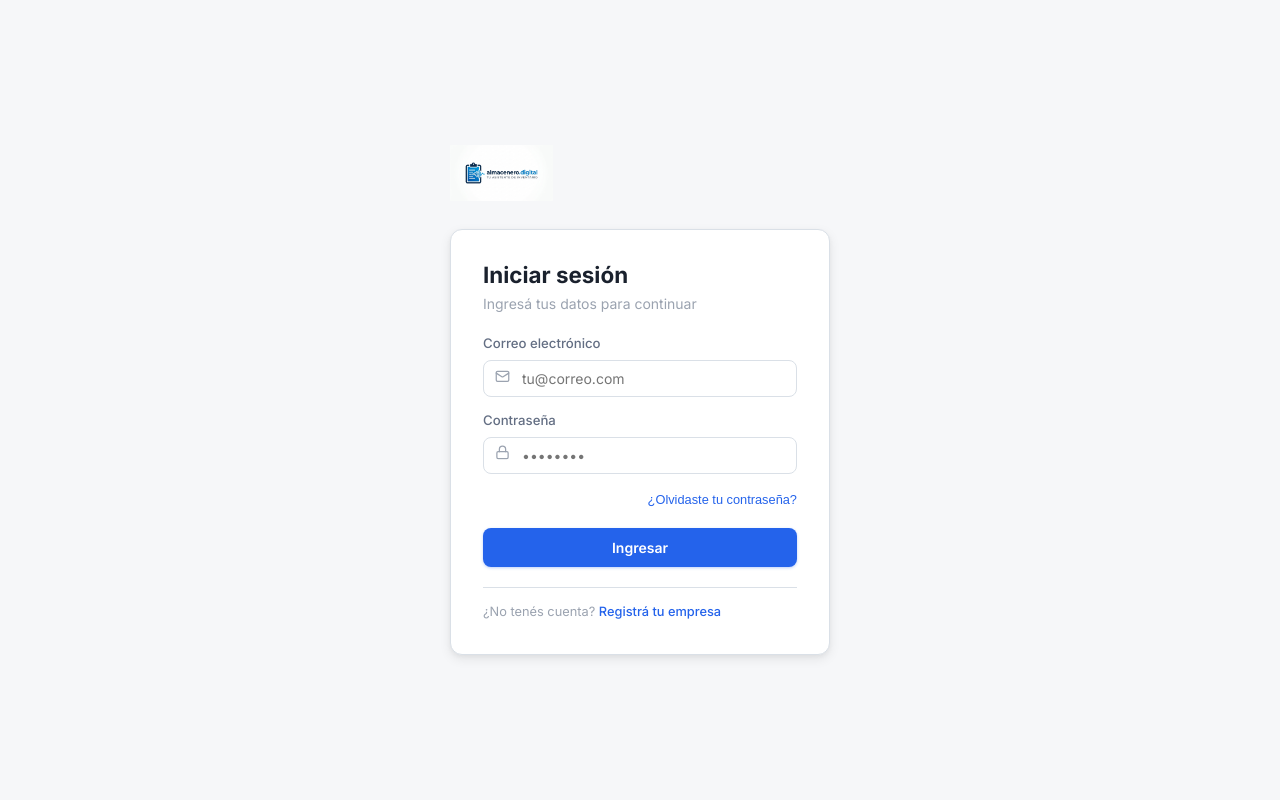
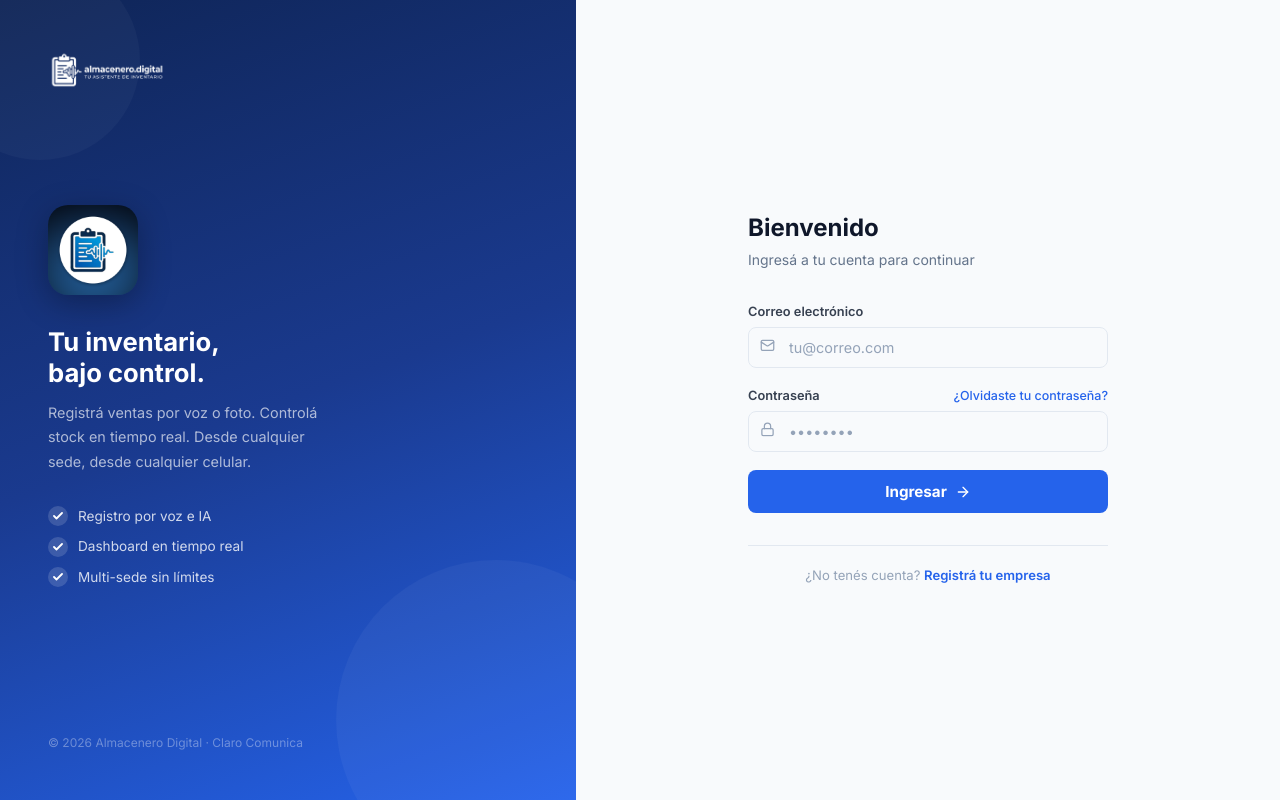
Before and after one commit to Carlosdantetadeo/GESTOR-DE-INVENTARIO, a Next.js app in the folder frontend/: page /login in a window 1280 px wide. Built offline with nearby package versions, Linux system fonts and the light colour scheme; no server answers.

Commit message:
feat(branding): logo HD + login split-screen + ícono perfil en sidebar

```diff
--- a/frontend/app/login/page.js
+++ b/frontend/app/login/page.js
@@ -2,7 +2,8 @@
 
 import { useState } from 'react'
 import Image from 'next/image'
-import { Lock, Mail, CheckCircle2 } from 'lucide-react'
+import Link from 'next/link'
+import { Lock, Mail, CheckCircle2, ArrowRight } from 'lucide-react'
 import { supabase } from '../../lib/supabase'
 
 export default function Login() {
@@ -10,7 +11,7 @@ export default function Login() {
   const [password, setPassword] = useState('')
   const [error,    setError]    = useState('')
   const [loading,  setLoading]  = useState(false)
-  const [mode,     setMode]     = useState('login')   // 'login' | 'reset'
+  const [mode,     setMode]     = useState('login')
   const [resetSent, setResetSent] = useState(false)
 
   const handleLogin = async (e) => {
@@ -19,7 +20,6 @@ export default function Login() {
     setError('')
 
     const { error: authError } = await supabase.auth.signInWithPassword({ email, password })
-
     if (authError) {
       setError('Correo o contraseña incorrectos.')
       setLoading(false)
@@ -28,7 +28,6 @@ export default function Login() {
 
     const { data: { user } } = await supabase.auth.getUser()
     const empresaId = user?.app_metadata?.empresa_id
-
     if (!empresaId) {
       setError('Tu cuenta no tiene una empresa asignada. Contactá al administrador.')
       await supabase.auth.signOut()
@@ -36,7 +35,6 @@ export default function Login() {
       return
     }
 
-    // Suspensión (sprint 021): si la empresa fue dada de baja, bloquear el acceso.
     const { data: emp } = await supabase.from('empresas').select('activa').eq('id', empresaId).single()
     if (emp && emp.activa === false) {
       setError('Tu empresa está suspendida. Contactá al proveedor.')
@@ -52,11 +50,9 @@ export default function Login() {
     e.preventDefault()
     setLoading(true)
     setError('')
-
     const { error: resetError } = await supabase.auth.resetPasswordForEmail(email, {
       redirectTo: `${window.location.origin}/login`,
     })
-
     setLoading(false)
     if (resetError) {
       setError('No se pudo enviar el correo. Verificá el email ingresado.')
@@ -66,177 +62,219 @@ export default function Login() {
   }
 
   return (
-    <div style={{
-      display: 'flex', alignItems: 'center', justifyContent: 'center',
-      minHeight: '100vh', position: 'fixed',
-      top: 0, left: 0, right: 0, bottom: 0,
-      background: 'hsl(var(--bg-base))', padding: '20px'
-    }}>
-      <div style={{ width: '100%', maxWidth: '380px', display: 'flex', flexDirection: 'column', gap: '28px' }}>
+    <div style={{ display: 'flex', minHeight: '100vh', fontFamily: "'Inter', sans-serif" }}>
 
-        <div style={{ display: 'flex', alignItems: 'center' }}>
+      <style>{`
+        * { box-sizing: border-box; margin: 0; padding: 0; }
+        @keyframes fadeUp { from { opacity: 0; transform: translateY(16px); } to { opacity: 1; transform: translateY(0); } }
+        .login-fade { animation: fadeUp 0.5s ease both; }
+        .login-input {
+          width: 100%; padding: 11px 14px 11px 40px;
+          border: 1.5px solid #e2e8f0; border-radius: 8px;
+          font-size: 0.9rem; color: #1a2236; background: #f8fafc;
+          outline: none; transition: border-color 0.15s, box-shadow 0.15s;
+          font-family: inherit;
+        }
+        .login-input:focus { border-color: #2563eb; box-shadow: 0 0 0 3px rgba(37,99,235,0.12); background: #fff; }
+        .login-input::placeholder { color: #94a3b8; }
+        .login-btn {
+          width: 100%; padding: 12px; border-radius: 8px; border: none;
+          background: #2563eb; color: #fff; font-size: 0.95rem; font-weight: 700;
+          cursor: pointer; transition: background 0.15s, transform 0.1s;
+          display: flex; align-items: center; justify-content: center; gap: 8px;
+          font-family: inherit;
+        }
+        .login-btn:hover:not(:disabled) { background: #1d4ed8; transform: translateY(-1px); }
+        .login-btn:disabled { opacity: 0.65; cursor: not-allowed; }
+        .panel-left {
+          width: 45%; background: linear-gradient(160deg, #0f2557 0%, #1a3a8f 50%, #2563eb 100%);
+          display: flex; flex-direction: column; padding: 48px;
+          position: relative; overflow: hidden;
+        }
+        .panel-right {
+          flex: 1; display: flex; align-items: center; justify-content: center;
+          padding: 40px 24px; background: #f8fafc;
+        }
+        @media (max-width: 768px) {
+          .panel-left { display: none !important; }
+          .panel-right { width: 100%; }
+        }
+      `}</style>
+
+      {/* ── PANEL IZQUIERDO — MARCA ── */}
+      <div className="panel-left">
+        {/* Círculo decorativo fondo */}
+        <div style={{ position: 'absolute', bottom: '-80px', right: '-80px', width: '320px', height: '320px', borderRadius: '50%', background: 'rgba(255,255,255,0.04)' }} />
+        <div style={{ position: 'absolute', top: '-40px', left: '-60px', width: '200px', height: '200px', borderRadius: '50%', background: 'rgba(255,255,255,0.03)' }} />
+
+        {/* Logo en blanco */}
+        <div style={{ marginBottom: 'auto' }}>
           <Image
-            src="/logo-almacenerodigital.png"
+            src="/logo-almacenero-digital-hd.png"
             alt="Almacenero Digital"
-            width={220}
-            height={120}
+            width={280}
+            height={90}
             priority
-            style={{ height: '56px', width: 'auto' }}
+            style={{ height: '44px', width: 'auto', filter: 'brightness(0) invert(1)' }}
           />
         </div>
 
-        <div style={{
-          background: 'hsl(var(--bg-surface))', border: '1px solid hsl(var(--border))',
-          borderRadius: 'var(--radius-lg)', padding: '32px', boxShadow: 'var(--shadow-md)',
-          display: 'flex', flexDirection: 'column', gap: '20px'
-        }}>
+        {/* Ícono central */}
+        <div style={{ display: 'flex', flexDirection: 'column', alignItems: 'flex-start', gap: '32px', marginBottom: 'auto' }}>
+          <Image
+            src="/foto-perfil-almacenero-digital.png"
+            alt=""
+            width={100}
+            height={100}
+            style={{ width: '90px', height: '90px', borderRadius: '20px', boxShadow: '0 8px 32px rgba(0,0,0,0.3)' }}
+          />
+          <div>
+            <h2 style={{ color: '#fff', fontSize: '1.6rem', fontWeight: 800, lineHeight: 1.2, marginBottom: '12px' }}>
+              Tu inventario,<br />bajo control.
+            </h2>
+            <p style={{ color: 'rgba(255,255,255,0.65)', fontSize: '0.9rem', lineHeight: 1.7, maxWidth: '280px' }}>
+              Registrá ventas por voz o foto. Controlá stock en tiempo real. Desde cualquier sede, desde cualquier celular.
+            </p>
+          </div>
+
+          {/* Bullets */}
+          <div style={{ display: 'flex', flexDirection: 'column', gap: '10px' }}>
+            {['Registro por voz e IA', 'Dashboard en tiempo real', 'Multi-sede sin límites'].map(item => (
+              <div key={item} style={{ display: 'flex', alignItems: 'center', gap: '10px' }}>
+                <div style={{ width: '20px', height: '20px', borderRadius: '50%', background: 'rgba(255,255,255,0.15)', display: 'flex', alignItems: 'center', justifyContent: 'center', flexShrink: 0 }}>
+                  <svg width="10" height="8" viewBox="0 0 10 8" fill="none"><path d="M1 4l2.5 2.5L9 1" stroke="#fff" strokeWidth="1.8" strokeLinecap="round" strokeLinejoin="round"/></svg>
+                </div>
+                <span style={{ color: 'rgba(255,255,255,0.8)', fontSize: '0.85rem' }}>{item}</span>
+              </div>
+            ))}
+          </div>
+        </div>
+
+        {/* Footer del panel */}
+        <div style={{ color: 'rgba(255,255,255,0.35)', fontSize: '0.75rem', marginTop: '40px' }}>
+          © {new Date().getFullYear()} Almacenero Digital · Claro Comunica
+        </div>
+      </div>
+
+      {/* ── PANEL DERECHO — FORMULARIO ── */}
+      <div className="panel-right">
+        <div className="login-fade" style={{ width: '100%', maxWidth: '360px', display: 'flex', flexDirection: 'column', gap: '32px' }}>
+
+          {/* Logo mobile (solo visible en mobile) */}
+          <div style={{ display: 'none' }} className="logo-mobile">
+            <Image src="/logo-almacenero-digital-hd.png" alt="Almacenero Digital" width={220} height={70} priority style={{ height: '40px', width: 'auto' }} />
+          </div>
 
           {mode === 'login' ? (
             <>
               <div>
-                <h1 style={{ fontSize: '1.4rem', marginBottom: '4px' }}>Iniciar sesión</h1>
-                <p style={{ color: 'hsl(var(--text-muted))', fontSize: '0.875rem' }}>
-                  Ingresá tus datos para continuar
-                </p>
+                <h1 style={{ fontSize: '1.5rem', fontWeight: 800, color: '#0f172a', marginBottom: '6px' }}>Bienvenido</h1>
+                <p style={{ color: '#64748b', fontSize: '0.875rem' }}>Ingresá a tu cuenta para continuar</p>
               </div>
 
-              <form onSubmit={handleLogin} style={{ display: 'flex', flexDirection: 'column', gap: '14px' }}>
-                <Field label="Correo electrónico">
-                  <InputIcon icon={<Mail size={15} />}>
-                    <input
-                      type="email" required value={email}
-                      onChange={(e) => setEmail(e.target.value)}
-                      placeholder="tu@correo.com"
-                      className="input-field" style={{ paddingLeft: '38px' }}
-                    />
-                  </InputIcon>
-                </Field>
-
-                <Field label="Contraseña">
-                  <InputIcon icon={<Lock size={15} />}>
-                    <input
-                      type="password" required value={password}
-                      onChange={(e) => setPassword(e.target.value)}
-                      placeholder="••••••••"
-                      className="input-field" style={{ paddingLeft: '38px' }}
-                    />
-                  </InputIcon>
-                </Field>
-
-                <div style={{ textAlign: 'right' }}>
-                  <button
-                    type="button"
-                    onClick={() => { setMode('reset'); setError('') }}
-                    style={{ background: 'none', border: 'none', padding: 0, cursor: 'pointer',
-                      fontSize: '0.8rem', color: 'hsl(var(--accent))', fontWeight: 500 }}
-                  >
-                    ¿Olvidaste tu contraseña?
-                  </button>
+              <form onSubmit={handleLogin} style={{ display: 'flex', flexDirection: 'column', gap: '18px' }}>
+                <div style={{ display: 'flex', flexDirection: 'column', gap: '6px' }}>
+                  <label style={{ fontSize: '0.8rem', fontWeight: 600, color: '#374151' }}>Correo electrónico</label>
+                  <div style={{ position: 'relative' }}>
+                    <span style={{ position: 'absolute', left: '12px', top: '50%', transform: 'translateY(-50%)', color: '#94a3b8' }}>
+                      <Mail size={15} />
+                    </span>
+                    <input type="email" required value={email} onChange={e => setEmail(e.target.value)}
+                      placeholder="tu@correo.com" className="login-input" autoComplete="email" />
+                  </div>
                 </div>
 
-                {error && <ErrorBox>{error}</ErrorBox>}
+                <div style={{ display: 'flex', flexDirection: 'column', gap: '6px' }}>
+                  <div style={{ display: 'flex', justifyContent: 'space-between', alignItems: 'center' }}>
+                    <label style={{ fontSize: '0.8rem', fontWeight: 600, color: '#374151' }}>Contraseña</label>
+                    <button type="button" onClick={() => { setMode('reset'); setError('') }}
+                      style={{ background: 'none', border: 'none', padding: 0, cursor: 'pointer', fontSize: '0.78rem', color: '#2563eb', fontWeight: 500, fontFamily: 'inherit' }}>
+                      ¿Olvidaste tu contraseña?
+                    </button>
+                  </div>
+                  <div style={{ position: 'relative' }}>
+                    <span style={{ position: 'absolute', left: '12px', top: '50%', transform: 'translateY(-50%)', color: '#94a3b8' }}>
+                      <Lock size={15} />
+                    </span>
+                    <input type="password" required value={password} onChange={e => setPassword(e.target.value)}
+                      placeholder="••••••••" className="login-input" autoComplete="current-password" />
+                  </div>
+                </div>
 
-                <button type="submit" disabled={loading} className="btn btn-primary"
-                  style={{ width: '100%', padding: '11px', marginTop: '4px' }}>
-                  {loading ? 'Verificando...' : 'Ingresar'}
+                {error && (
+                  <div style={{ background: '#fef2f2', border: '1px solid #fecaca', borderRadius: '8px', padding: '10px 14px', fontSize: '0.825rem', color: '#dc2626' }}>
+                    {error}
+                  </div>
+                )}
+
+                <button type="submit" disabled={loading} className="login-btn">
+                  {loading ? 'Verificando...' : (<>Ingresar <ArrowRight size={16} /></>)}
                 </button>
               </form>
 
-              <div style={{ borderTop: '1px solid hsl(var(--border))', paddingTop: '14px',
-                fontSize: '0.8rem', color: 'hsl(var(--text-muted))' }}>
+              <div style={{ borderTop: '1px solid #e2e8f0', paddingTop: '20px', textAlign: 'center', fontSize: '0.82rem', color: '#94a3b8' }}>
                 ¿No tenés cuenta?{' '}
-                <a href="/registro" style={{ color: 'hsl(var(--accent))', textDecoration: 'none', fontWeight: 500 }}>
+                <Link href="/registro" style={{ color: '#2563eb', textDecoration: 'none', fontWeight: 600 }}>
                   Registrá tu empresa
-                </a>
+                </Link>
               </div>
             </>
+
           ) : resetSent ? (
-            <>
-              <div style={{ display: 'flex', alignItems: 'center', gap: '12px' }}>
+            <div style={{ textAlign: 'center', display: 'flex', flexDirection: 'column', gap: '20px', alignItems: 'center' }}>
+              <div style={{ width: '56px', height: '56px', borderRadius: '50%', background: '#f0fdf4', display: 'flex', alignItems: 'center', justifyContent: 'center' }}>
                 <CheckCircle2 size={28} color="#16a34a" />
-                <div>
-                  <div style={{ fontSize: '1.1rem', fontWeight: 700 }}>Revisá tu correo</div>
-                  <div style={{ fontSize: '0.85rem', color: 'hsl(var(--text-muted))' }}>
-                    Te enviamos un link para restablecer tu contraseña
-                  </div>
+              </div>
+              <div>
+                <div style={{ fontSize: '1.2rem', fontWeight: 700, color: '#0f172a', marginBottom: '8px' }}>Revisá tu correo</div>
+                <div style={{ fontSize: '0.875rem', color: '#64748b', lineHeight: 1.6 }}>
+                  Te enviamos un link para restablecer tu contraseña.
                 </div>
               </div>
-              <button type="button" onClick={() => { setMode('login'); setResetSent(false) }}
-                className="btn btn-primary" style={{ width: '100%', padding: '11px' }}>
-                Volver al login
+              <button type="button" onClick={() => { setMode('login'); setResetSent(false) }} className="login-btn">
+                Volver al inicio de sesión
               </button>
-            </>
+            </div>
+
           ) : (
             <>
               <div>
-                <h1 style={{ fontSize: '1.4rem', marginBottom: '4px' }}>Recuperar contraseña</h1>
-                <p style={{ color: 'hsl(var(--text-muted))', fontSize: '0.875rem' }}>
-                  Te enviamos un link para crear una nueva contraseña
-                </p>
+                <h1 style={{ fontSize: '1.4rem', fontWeight: 800, color: '#0f172a', marginBottom: '6px' }}>Recuperar contraseña</h1>
+                <p style={{ color: '#64748b', fontSize: '0.875rem' }}>Te enviamos un link para crear una nueva</p>
               </div>
 
-              <form onSubmit={handleReset} style={{ display: 'flex', flexDirection: 'column', gap: '14px' }}>
-                <Field label="Correo electrónico">
-                  <InputIcon icon={<Mail size={15} />}>
-                    <input
-                      type="email" required value={email}
-                      onChange={(e) => setEmail(e.target.value)}
-                      placeholder="tu@correo.com"
-                      className="input-field" style={{ paddingLeft: '38px' }}
-                    />
-                  </InputIcon>
-                </Field>
+              <form onSubmit={handleReset} style={{ display: 'flex', flexDirection: 'column', gap: '18px' }}>
+                <div style={{ display: 'flex', flexDirection: 'column', gap: '6px' }}>
+                  <label style={{ fontSize: '0.8rem', fontWeight: 600, color: '#374151' }}>Correo electrónico</label>
+                  <div style={{ position: 'relative' }}>
+                    <span style={{ position: 'absolute', left: '12px', top: '50%', transform: 'translateY(-50%)', color: '#94a3b8' }}>
+                      <Mail size={15} />
+                    </span>
+                    <input type="email" required value={email} onChange={e => setEmail(e.target.value)}
+                      placeholder="tu@correo.com" className="login-input" autoComplete="email" />
+                  </div>
+                </div>
 
-                {error && <ErrorBox>{error}</ErrorBox>}
+                {error && (
+                  <div style={{ background: '#fef2f2', border: '1px solid #fecaca', borderRadius: '8px', padding: '10px 14px', fontSize: '0.825rem', color: '#dc2626' }}>
+                    {error}
+                  </div>
+                )}
 
-                <button type="submit" disabled={loading} className="btn btn-primary"
-                  style={{ width: '100%', padding: '11px', marginTop: '4px' }}>
+                <button type="submit" disabled={loading} className="login-btn">
                   {loading ? 'Enviando...' : 'Enviar link de recuperación'}
                 </button>
               </form>
 
               <button type="button" onClick={() => { setMode('login'); setError('') }}
-                style={{ background: 'none', border: 'none', padding: 0, cursor: 'pointer',
-                  fontSize: '0.85rem', color: 'hsl(var(--text-muted))', textAlign: 'center' }}>
-                ← Volver al login
+                style={{ background: 'none', border: 'none', cursor: 'pointer', fontSize: '0.85rem', color: '#64748b', textAlign: 'center', fontFamily: 'inherit' }}>
+                ← Volver al inicio de sesión
               </button>
             </>
           )}
         </div>
       </div>
+
     </div>
   )
 }
-
-function Field({ label, children }) {
-  return (
-    <div style={{ display: 'flex', flexDirection: 'column', gap: '6px' }}>
-      <label style={{ fontSize: '0.825rem', fontWeight: 500, color: 'hsl(var(--text-secondary))' }}>
-        {label}
-      </label>
-      {children}
-    </div>
-  )
-}
-
-function InputIcon({ icon, children }) {
-  return (
-    <div style={{ position: 'relative' }}>
-      <span style={{ position: 'absolute', left: '12px', top: '50%',
-        transform: 'translateY(-50%)', color: 'hsl(var(--text-muted))' }}>
-        {icon}
-      </span>
-      {children}
-    </div>
-  )
-}
-
-function ErrorBox({ children }) {
-  return (
-    <div style={{ background: '#fef2f2', border: '1px solid #fecaca',
-      borderRadius: 'var(--radius-md)', padding: '10px 14px',
-      fontSize: '0.825rem', color: '#dc2626' }}>
-      {children}
-    </div>
-  )
-}
--- a/frontend/app/page.js
+++ b/frontend/app/page.js
@@ -155,7 +155,7 @@ export default function LandingPage() {
       <nav style={{ position: 'sticky', top: 0, zIndex: 100, background: 'rgba(248,250,252,0.92)', backdropFilter: 'blur(14px)', borderBottom: '1px solid #e2e8f0' }}>
         <div style={{ maxWidth: '1100px', margin: '0 auto', padding: '0 24px', height: '64px', display: 'flex', alignItems: 'center', justifyContent: 'space-between' }}>
           <Link href="/" style={{ display: 'inline-flex', alignItems: 'center', textDecoration: 'none' }}>
-            <Image src="/logo-almacenerodigital.png" alt="Almacenero Digital" width={200} height={80} priority style={{ height: '32px', width: 'auto' }} />
+            <Image src="/logo-almacenero-digital-hd.png" alt="Almacenero Digital" width={280} height={90} priority style={{ height: '38px', width: 'auto' }} />
           </Link>
           <div style={{ display: 'flex', alignItems: 'center', gap: '28px' }}>
             <a href="#beneficios" className="nav-link hide-mobile">Beneficios</a>
@@ -312,7 +312,7 @@ export default function LandingPage() {
       {/* ── FOOTER ── */}
       <footer id="contacto" style={{ background: '#0f172a', color: '#94a3b8', padding: '40px 24px' }}>
         <div style={{ maxWidth: '1100px', margin: '0 auto', display: 'flex', justifyContent: 'space-between', alignItems: 'center', flexWrap: 'wrap', gap: '16px' }}>
-          <Image src="/logo-almacenerodigital.png" alt="Almacenero Digital" width={160} height={64} style={{ height: '28px', width: 'auto', filter: 'brightness(0) invert(1)', opacity: 0.85 }} />
+          <Image src="/logo-almacenero-digital-hd.png" alt="Almacenero Digital" width={240} height={76} style={{ height: '32px', width: 'auto', filter: 'brightness(0) invert(1)', opacity: 0.9 }} />
           <div style={{ display: 'flex', gap: '24px', flexWrap: 'wrap', fontSize: '0.82rem' }}>
             <a href={WA_LINK} target="_blank" rel="noopener noreferrer" style={{ color: '#25d366', textDecoration: 'none', display: 'flex', alignItems: 'center', gap: '6px' }}>
               WhatsApp +51 906 959 989
--- a/frontend/components/Logo.js
+++ b/frontend/components/Logo.js
@@ -3,16 +3,21 @@
 import Image from 'next/image'
 import Link from 'next/link'
 
-export default function Logo({ height = 36, href = '/', linkStyle = {} }) {
+export default function Logo({ height = 36, href = '/', white = false, linkStyle = {} }) {
   return (
     <Link href={href} style={{ display: 'inline-flex', alignItems: 'center', textDecoration: 'none', ...linkStyle }}>
       <Image
-        src="/logo-almacenerodigital.png"
+        src="/logo-almacenero-digital-hd.png"
         alt="Almacenero Digital"
-        width={200}
-        height={80}
+        width={320}
+        height={100}
         priority
-        style={{ height: `${height}px`, width: 'auto', display: 'block' }}
+        style={{
+          height: `${height}px`,
+          width: 'auto',
+          display: 'block',
+          ...(white ? { filter: 'brightness(0) invert(1)' } : {}),
+        }}
       />
     </Link>
   )
--- a/frontend/components/Sidebar.js
+++ b/frontend/components/Sidebar.js
@@ -16,6 +16,7 @@ import {
   X
 } from 'lucide-react'
 import { supabase } from '../lib/supabase'
+import Image from 'next/image'
 import Logo from './Logo'
 
 export default function Sidebar({ empresa = { nombre: 'Inventario' } }) {
@@ -130,7 +131,13 @@ export default function Sidebar({ empresa = { nombre: 'Inventario' } }) {
           borderBottom: '1px solid hsl(var(--border))',
           paddingBottom: '24px'
         }}>
-          <Logo height={32} href="/dashboard" />
+          <Link href="/dashboard" style={{ display: 'flex', alignItems: 'center', gap: '10px', textDecoration: 'none' }}>
+            <Image src="/foto-perfil-almacenero-digital.png" alt="Almacenero Digital" width={36} height={36} style={{ width: '36px', height: '36px', borderRadius: '8px' }} />
+            <div>
+              <div style={{ fontSize: '0.9rem', fontWeight: 700, color: 'hsl(var(--text-primary))', lineHeight: 1.2 }}>almacenero</div>
+              <div style={{ fontSize: '0.75rem', fontWeight: 700, color: 'hsl(var(--accent))', lineHeight: 1.2 }}>.digital</div>
+            </div>
+          </Link>
           {/* Mobile close button */}
           <button
             onClick={closeMobile}
```
Also changed, not shown: frontend/public/foto-perfil-almacenero-digital.png (added), frontend/public/logo-almacenero-digital-hd.png (added).
